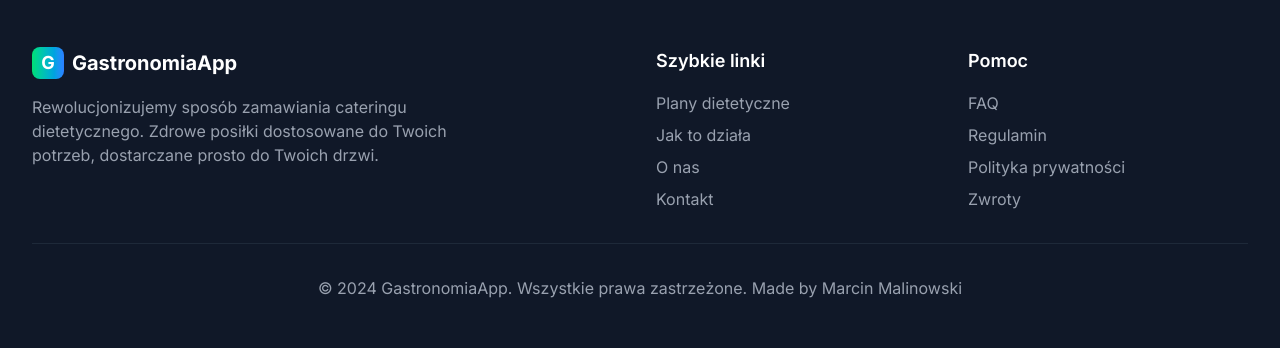
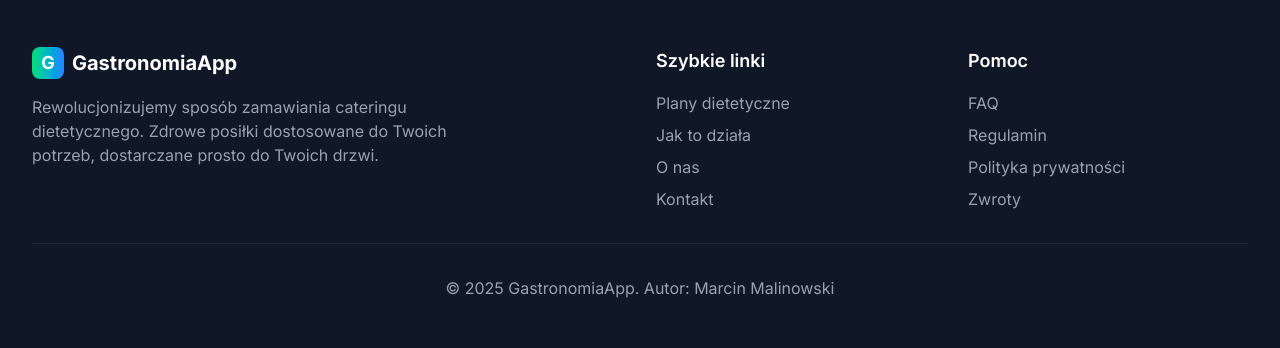
Before and after one commit to przecinek6/GastronomiaApp, a Django app: page /register/ in a window 1280 px wide. Shown: the part 976-1324 px from the top of the page. Run offline with Django 5.2, Linux system fonts and the light colour scheme; style sheets or scripts are compiled from the project's sources.

Commit message:
aktualizacja stopki

```diff
--- a/frontend/templates/base.html
+++ b/frontend/templates/base.html
@@ -194,7 +194,7 @@
             </div>
 
             <div class="border-t border-gray-800 mt-8 pt-8 text-center text-gray-400">
-                <p>&copy; 2024 GastronomiaApp. Wszystkie prawa zastrzeżone. Made by Marcin Malinowski</p>
+                <p>&copy; 2025 GastronomiaApp. Autor: Marcin Malinowski</p>
             </div>
         </div>
     </footer>
```
